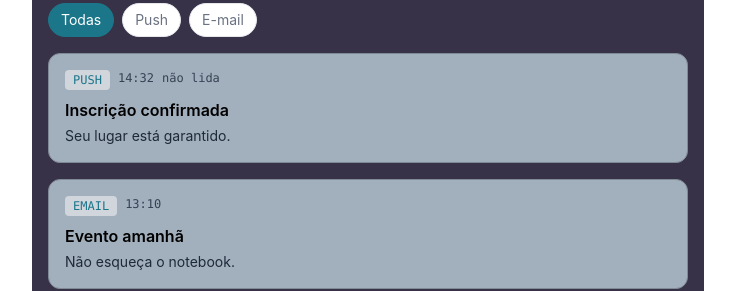
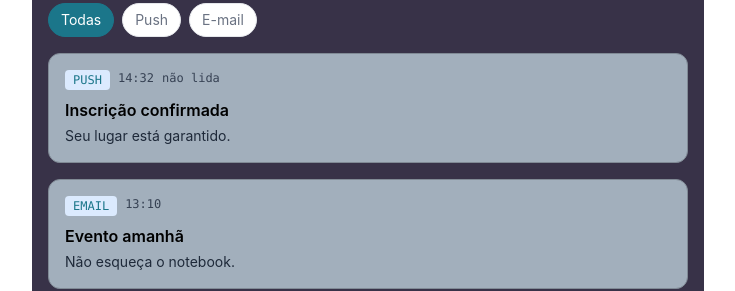
Before and after one commit to munhozmiguel873/notificacoes-api4-front, a React (Vite) app: page / in a window 1280 px wide. Shown: the part 249-540 px from the top of the page, without its empty margins (272-1007 px from the left). Built offline with nearby package versions, Linux system fonts and the light colour scheme.

Commit message:
Alteração de cor nas tags nos cards

```diff
--- a/src/components/NotificationCard.jsx
+++ b/src/components/NotificationCard.jsx
@@ -2,7 +2,7 @@ function NotificationCard({ canal, hora, titulo, texto, lida }) {
     return (
         <div className="bg-fundoCard border border-bordaCard rounded-xl p-4 mb-4"> {/* Card fundo */}
             <div className="flex gap-2 text-xs font-mono text-gray-700 mb-2"> {/* Hora */}
-                <span className="bg-gray-300 text-marca px-2 py-0.5 rounded">
+                <span className="bg-blue-100 text-marca px-2 py-0.5 rounded"> {/* Tags */}
                     {canal}
                 </span>
                 <span>{hora}</span>
```
